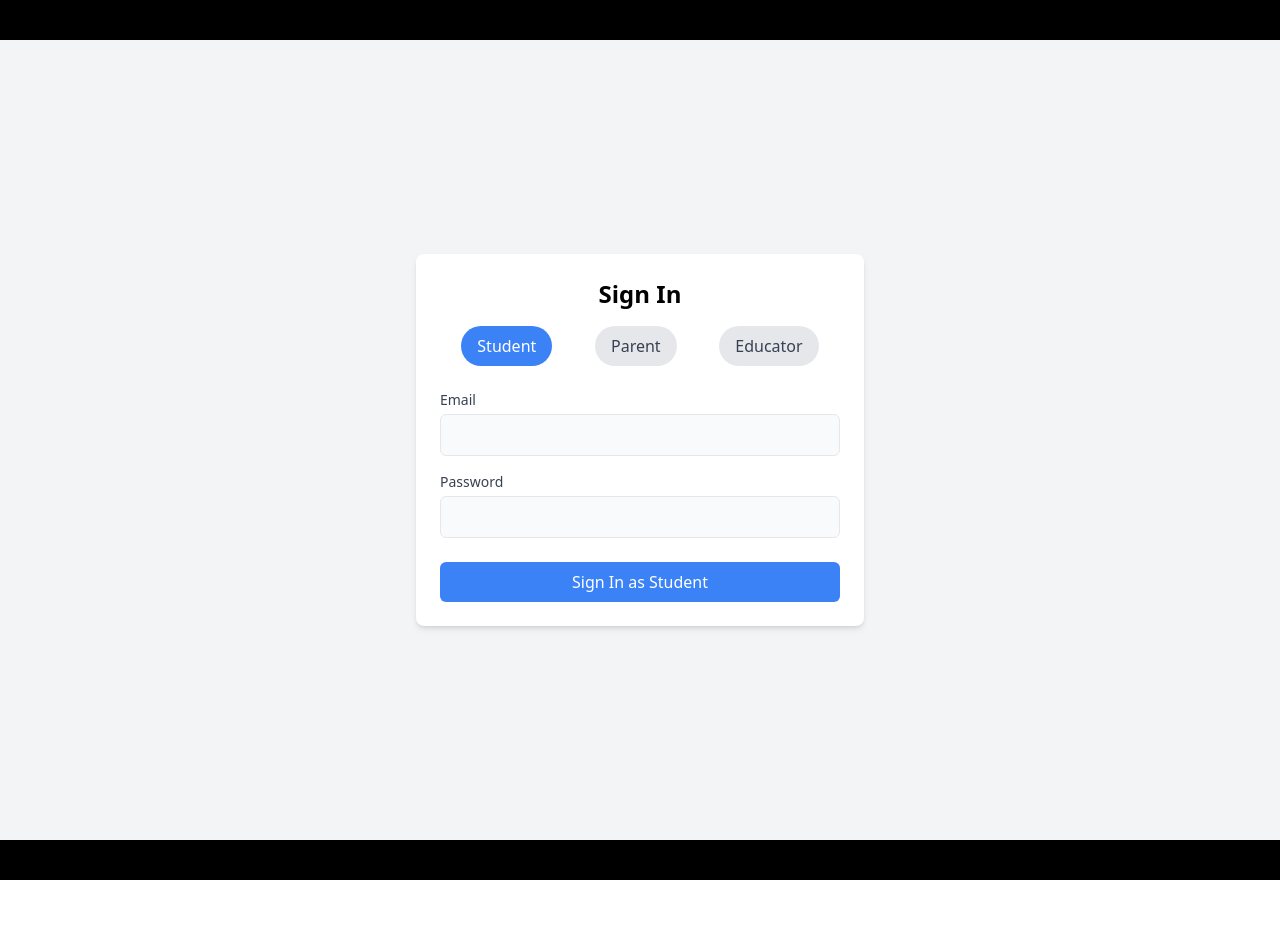
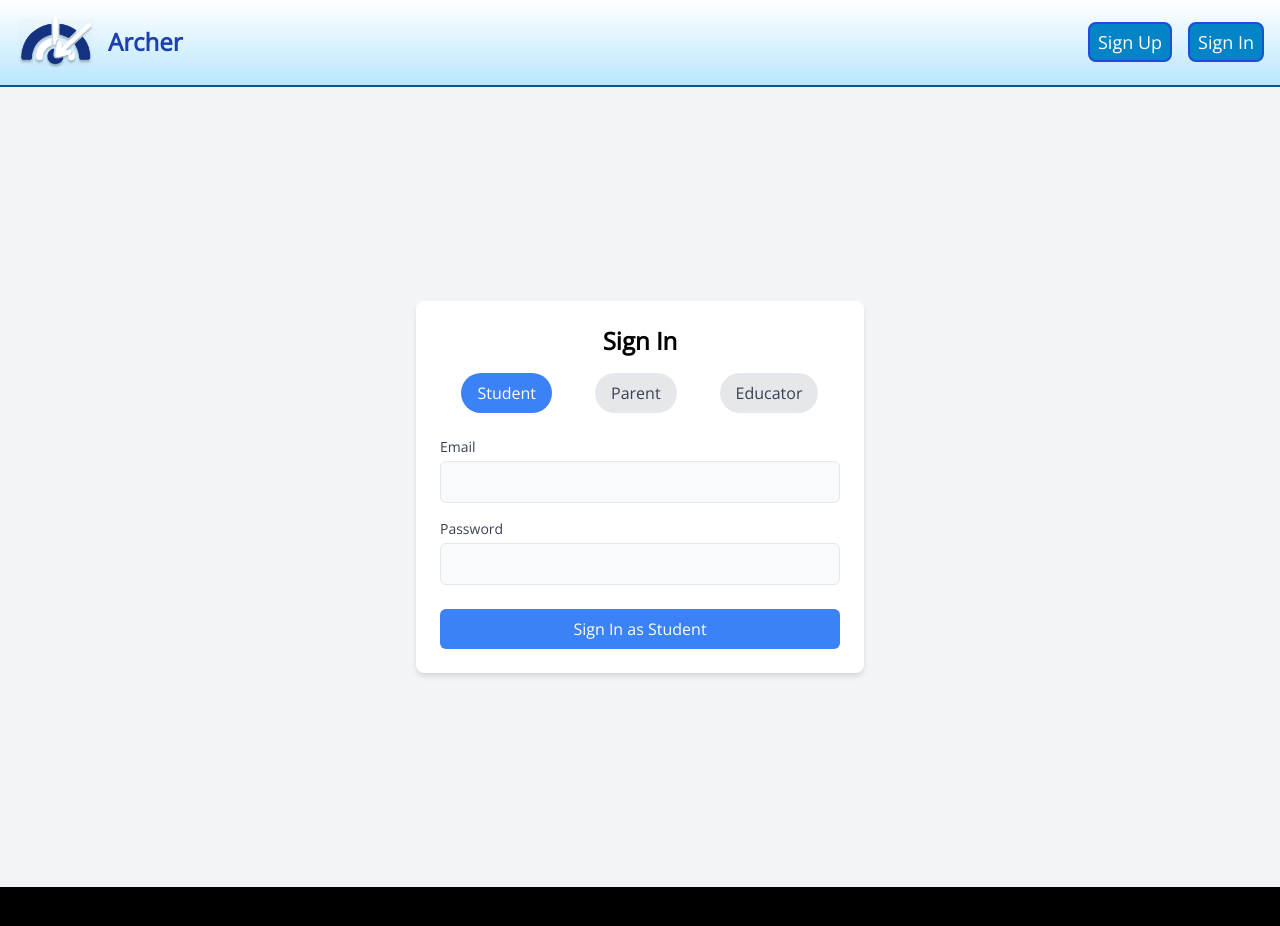
Before and after one commit to Chareeef/Archer, a Next.js app in the folder frontend/: page /signin in a window 1280 px wide. Before the commit the page ends 880 px from the top, so only its background shows below. Built offline with nearby package versions, Linux system fonts and the light colour scheme; no server answers.

Commit message:
Create header

```diff
--- a/frontend/app/globals.css
+++ b/frontend/app/globals.css
@@ -7,3 +7,7 @@
 	margin: 0;
 	padding: 0;
 }
+
+.btn-header {
+	@apply px-2 py-1 border-2 border-blue-700 rounded-lg bg-sky-600 hover:scale-110 transition-transform ease-in-out duration-300;
+}
--- a/frontend/app/layout.tsx
+++ b/frontend/app/layout.tsx
@@ -1,12 +1,16 @@
 import type { Metadata } from "next";
+import { Open_Sans } from "next/font/google";
 import "./globals.css";
 import { AuthProvider } from "@/context/AuthContext";
 import { AlertProvider } from "@/context/AlertContext";
+import Header from "@/components/Header";
 
 export const metadata: Metadata = {
   title: "Archer",
   description: "Educational platform for children with autism.",
 };
+
+const OpenSans = Open_Sans({ weight: "400", subsets: ["latin"] });
 
 export default function RootLayout({
   children,
@@ -15,13 +19,13 @@ export default function RootLayout({
 }>) {
   return (
     <AuthProvider>
-      <html lang="en">
+      <html lang="en" className={OpenSans.className}>
         <body className="relative flex flex-col items-center justify-around">
-          <header className="h-10 w-full flex items-center bg-black">
-            header
-          </header>
-          <AlertProvider>{children}</AlertProvider>
-          <footer className="h-10 w-full flex items-center bg-black">
+          <AlertProvider>
+            <Header />
+            {children}
+          </AlertProvider>
+          <footer className="flex items-center w-full h-10 bg-black">
             footer
           </footer>
         </body>
--- a/frontend/app/page.tsx
+++ b/frontend/app/page.tsx
@@ -1,3 +1,3 @@
 export default function LandingPage() {
-  return <></>;
+  return <main className="flex flex-col items-center min-h-svh"></main>;
 }
--- /dev/null
+++ b/frontend/components/Header.tsx
@@ -0,0 +1,57 @@
+"use client";
+import { useContext } from "react";
+import AuthContext, { AuthContextProps } from "@/context/AuthContext";
+import Link from "next/link";
+import { useAlert } from "@/context/AlertContext";
+import Image from "next/image";
+
+export default function Header() {
+  const { user, handleLogout } = useContext(AuthContext) as AuthContextProps;
+  const { showAlert } = useAlert();
+
+  const handleClickSignOut = async () => {
+    try {
+      handleLogout();
+      showAlert("Signed out successfully.", "info");
+    } catch (error) {
+      console.error(error);
+      showAlert("Something went wrong.", "error");
+    }
+  };
+
+  return (
+    <header className="flex flex-col items-center justify-between w-full p-4 text-center text-white border-b-2 bg-gradient-to-t from-sky-200 to-white border-sky-800 md:flex-row">
+      <Link href="/" className="flex items-center text-xl">
+        <Image
+          src="/icons/logo.png"
+          alt="Archer logo"
+          height={96}
+          width={142}
+          className="h-[3.3rem] w-[5rem] mr-3"
+        />
+        <div className="text-2xl font-extrabold text-blue-800">Archer</div>
+      </Link>
+      <div className="flex items-center justify-around text-lg gap-x-4">
+        {user ? (
+          <>
+            <Link href={`/dashboard_${user.role}`} className="btn-header">
+              Dashboard
+            </Link>
+            <button onClick={handleClickSignOut} className="btn-header">
+              Sign Out
+            </button>
+          </>
+        ) : (
+          <>
+            <Link href={`/signup`} className="btn-header">
+              Sign Up
+            </Link>
+            <Link href={`/signin`} className="btn-header">
+              Sign In
+            </Link>
+          </>
+        )}
+      </div>
+    </header>
+  );
+}
--- a/frontend/context/AlertContext.tsx
+++ b/frontend/context/AlertContext.tsx
@@ -31,7 +31,7 @@ export const AlertProvider = ({ children }: { children: ReactNode }) => {
     <AlertContext.Provider value={{ showAlert }}>
       {alert && (
         <div
-          className={`absolute top-8 flex items-center justify-center px-2 py-1 rounded-lg text-center w-fit ${isVisible ? "opacity-100" : "opacity-0"} transition-all duration-500 ease-in-out ${getAlertClasses(alert.type)}`}
+          className={`absolute top-[20svh] flex items-center justify-center px-2 py-1 rounded-lg text-center w-fit ${isVisible ? "opacity-100" : "opacity-0"} transition-all duration-500 ease-in-out ${getAlertClasses(alert.type)}`}
         >
           {alert.message}
         </div>
--- a/frontend/context/AuthContext.tsx
+++ b/frontend/context/AuthContext.tsx
@@ -1,11 +1,10 @@
 "use client";
 import React, { createContext, useState, useEffect, ReactNode } from "react";
-import { redirect } from "next/navigation";
 import { login, logout, isAuthenticated, getAccessToken } from "../utils/auth";
 import { jwtDecode } from "jwt-decode";
 import { DecodedToken } from "@/types";
 
-interface AuthContextProps {
+export interface AuthContextProps {
   user: DecodedToken | null;
   handleLogin: (role: string, email: string, password: string) => Promise<void>;
   handleLogout: () => Promise<void>;
@@ -31,13 +30,13 @@ export const AuthProvider = ({ children }: AuthProviderProps) => {
 
   const handleLogin = async (role: string, email: string, password: string) => {
     const decoded = await login(role, email, password);
+    decoded.role = role;
     setUser(decoded);
   };
 
   const handleLogout = async () => {
     await logout();
     setUser(null);
-    redirect("/signin");
   };
 
   return (
--- a/frontend/utils/auth.ts
+++ b/frontend/utils/auth.ts
@@ -45,7 +45,8 @@ export const isAuthenticated = (): boolean => {
 };
 
 export const logout = async (): Promise<void> => {
-  await axios.post(`${API_URL}/users/signout/`);
+  const refresh_token = localStorage.getItem("refresh_token");
+  await axios.post(`${API_URL}/users/signout/`, { refresh: refresh_token });
   localStorage.removeItem("access_token");
   localStorage.removeItem("refresh_token");
 };
```
Also changed, not shown: frontend/public/icons/logo.png (added).
